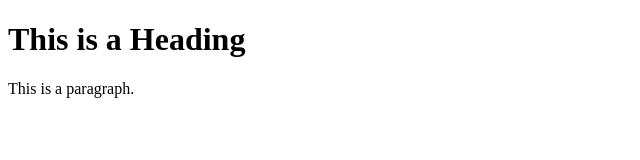
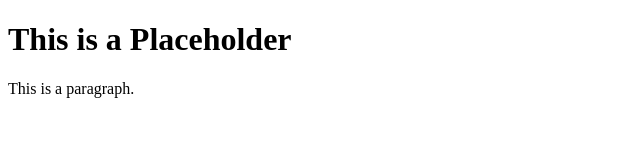
Before and after one commit to harrisonkane-7/My-Website, a plain HTML site: page index.html in a window 1280 px wide. Shown: the whole page, without its empty margins (0-640 px from the left). Drawn offline with Linux system fonts and the light colour scheme.

Commit message:
Update index.html

```diff
--- a/index.html
+++ b/index.html
@@ -5,7 +5,7 @@
 </head>
 <body>
 
-<h1>This is a Heading</h1>
+<h1>This is a Placeholder</h1>
 <p>This is a paragraph.</p>
 
 </body>
```
